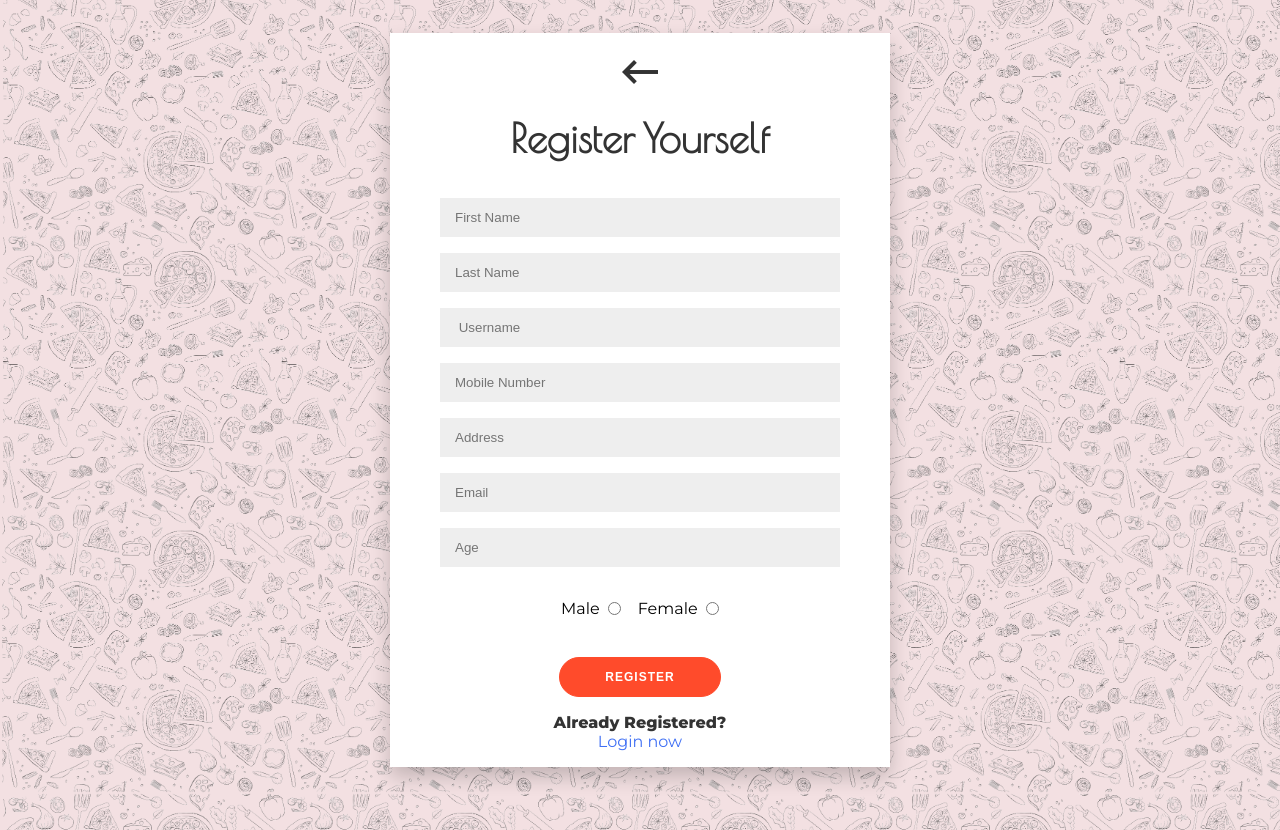
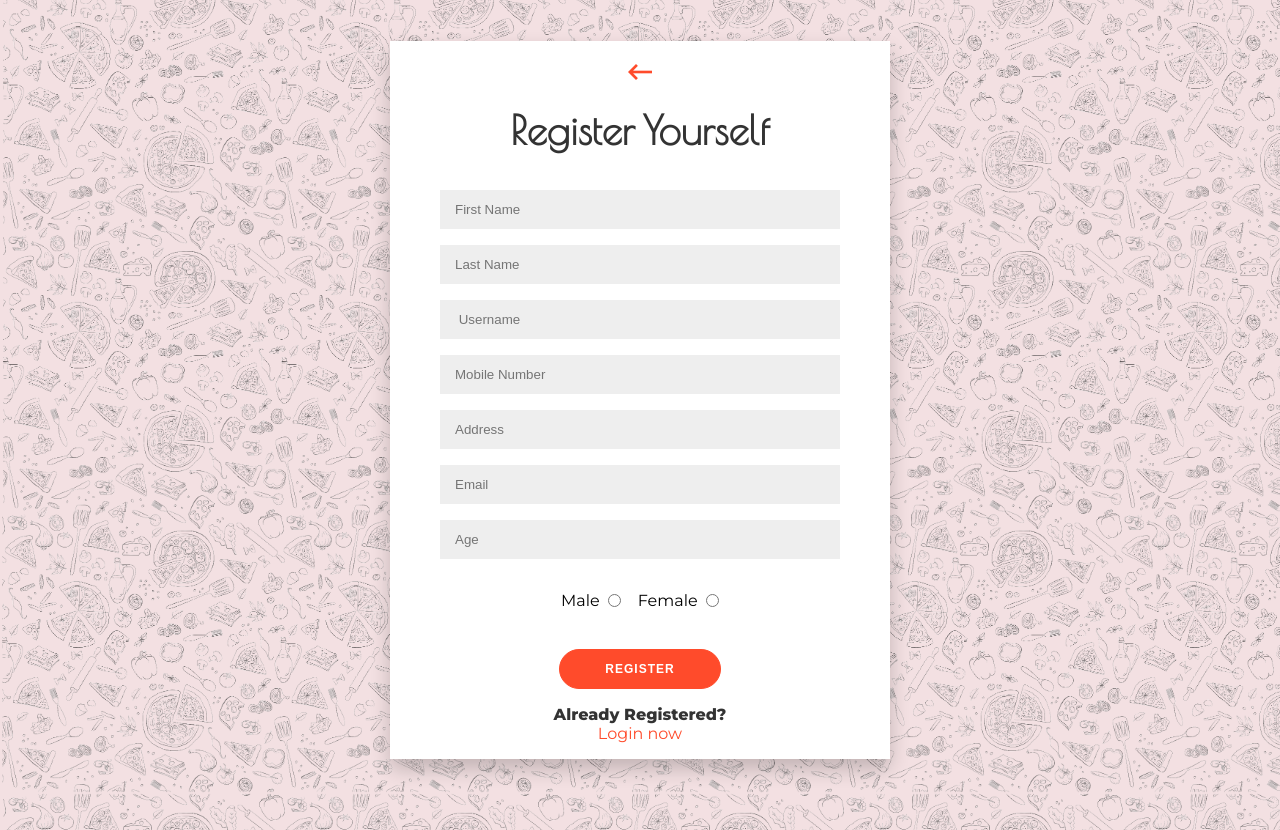
Before and after one commit to danujaya00/IS1109_CRM, a PHP site: page /customerregister.php in a window 1280 px wide. Run offline with PHP 8.4, Linux system fonts and the light colour scheme.

Commit message:
changed button styles

```diff
--- a/customerregister.php
+++ b/customerregister.php
@@ -93,7 +93,7 @@ if (isset($_POST['submit'])) {
 
         ?>
         <form action="customerregister.php" method="post">
-            <a style="background-color: white; " href="./index.php"><i style="font-size:xxx-large; background-color:white;   " class="material-icons">keyboard_backspace</i></a>
+            <a style="background-color: white; " href="./index.php"><i style="font-size:xx-large; color:#ff4b2b; background-color:white;   " class="material-icons">keyboard_backspace</i></a>
 
             <h1>Register Yourself
             </h1>
--- a/loginCustomer.php
+++ b/loginCustomer.php
@@ -74,7 +74,7 @@ if (isset($_POST['submit'])) {
 		<div class="form-container log-in-container">
 
 		<form action="customerLogin.php" method="post">
-		<a style="background-color: white; " href="./index.php"><i style="font-size:xxx-large; background-color:white;   " class="material-icons">keyboard_backspace</i></a>
+		<a style="background-color: white; " href="./index.php"><i style="font-size:xx-large; color:#ff4b2b; background-color:white;   " class="material-icons">keyboard_backspace</i></a>
 				<h1>Customer Login</h1>
 				<br>
 				<span>Use the registered email and password to login.</span>
--- a/loginStaff.php
+++ b/loginStaff.php
@@ -82,7 +82,7 @@ if (isset($_POST['logIn'])) {
 		<div class="form-container log-in-container">
 
 			<form action="loginStaff.php" method="post">
-				<a style="background-color: white; " href="./index.php"><i style="font-size:xxx-large; background-color:white;   " class="material-icons">keyboard_backspace</i></a>
+				<a style="background-color: white; " href="./index.php"><i style="font-size:xx-large; color:#ff4b2b; background-color:white;   " class="material-icons">keyboard_backspace</i></a>
 				<h1>Staff Login</h1>
 				<br>
 				<span>Use the registered email and password to login.</span>
--- a/styles/loginstyles.css
+++ b/styles/loginstyles.css
@@ -200,7 +200,7 @@ input {
   font-size: medium;
   font-weight:normal;
   text-align: center;
-  color: #4070f4;
+  color: #ff4b2b;
   text-decoration: none;
 }
 .foot-text h3 a:hover {
```
